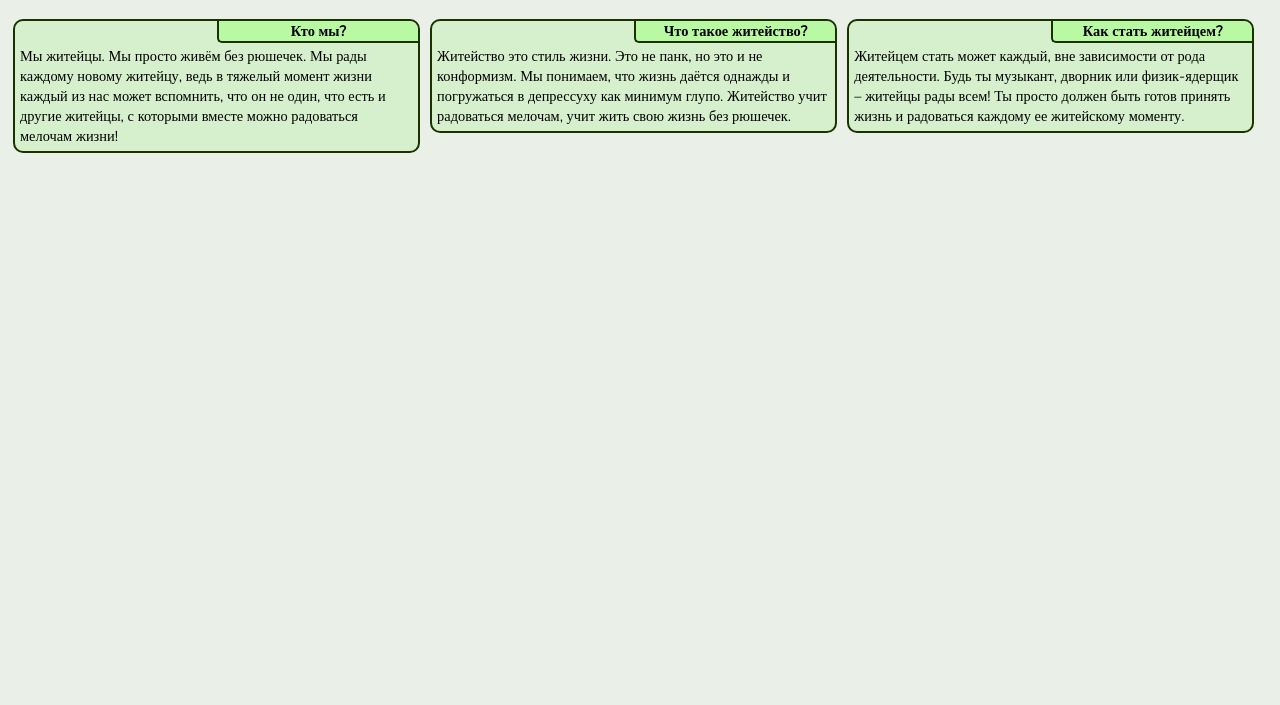
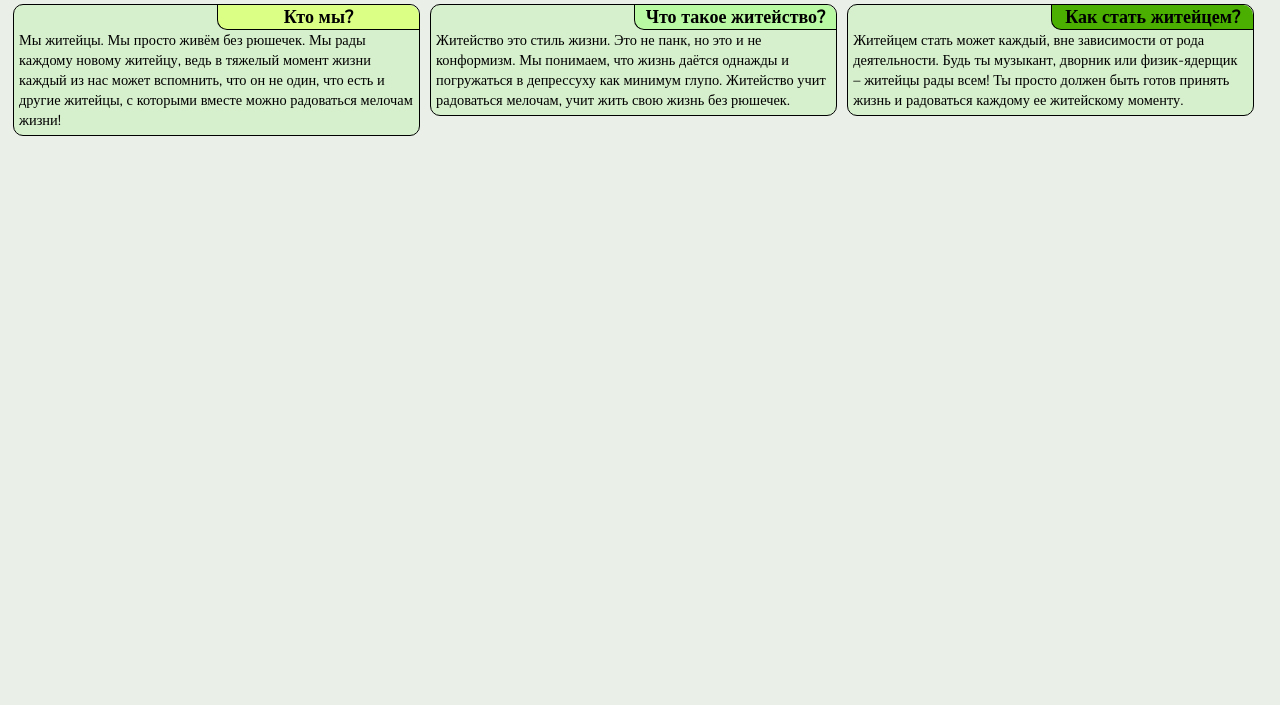
Before and after one commit to Vaclav-Kasimov/module2-solution, a plain HTML site: page index.html in a window 1280 px wide. Shown: the part 95-800 px from the top of the page. Drawn offline with nearby package versions, Linux system fonts and the light colour scheme.

Commit message:
Updated with the requirements for text size and colors

```diff
--- a/css/style.css
+++ b/css/style.css
@@ -9,7 +9,7 @@ body {
 }
 
 h1{
-	font-size: 250%;
+	font-size: 175%;
 	text-align: center;
 	margin-top: 30px;
 	margin-bottom: 30px;
@@ -56,27 +56,39 @@ h1{
 	background-color: #D6EFCC;
 	margin: 5px;
 	border: solid;
-	border-width: 2px;
+	border-width: 1px;
 	border-radius: 10px;
-	border-color: #193300;
+	border-color: black;
 }
 
 .box-header{
+	font-size: 125%;
 	float: right;
 	margin: 0;
 	border: solid;
 	border-radius: 0px;
-	border-bottom-left-radius: 5px;
+	border-bottom-left-radius: 10px;
 	border-top-right-radius: 10px;
-	border-bottom-width: 2px;
-	border-left-width: 2px;
+	border-bottom-width: 1px;
+	border-left-width: 1px;
 	border-top-width: 0px;
 	border-right-width: 0px;
-	border-color: #193300;
-	background-color: #BAF9A3;
+	border-color: black;
 	text-align: center;
 	font-weight: 900;
 	width: 50%;
+}
+
+.box-header-type1{
+	background-color: #BAF9A3;
+}
+
+.box-header-type2{
+	background-color: #4aaf00;
+}
+
+.box-header-type3{
+	background-color: #dbff85;
 }
 
 .text{
--- a/index.html
+++ b/index.html
@@ -16,7 +16,7 @@
 
 			<div class="col-lg-4 col-md-6 col-s-12 textfield">
 
-				<div class="box-header">Кто мы?</div>
+				<div class="box-header box-header-type3">Кто мы?</div>
 
 				<p class="text">
 					Мы житейцы. Мы просто живём без рюшечек. Мы рады каждому новому житейцу, ведь в тяжелый момент жизни каждый из нас может вспомнить, что он не один, что есть и другие житейцы, с которыми вместе можно радоваться мелочам жизни!
@@ -26,7 +26,7 @@
 
 			<div class="col-lg-4 col-md-6 col-s-12 textfield">
 
-				<div class="box-header">Что такое житейство?</div>
+				<div class="box-header box-header-type1">Что такое житейство?</div>
 
 				<p class="text">
 					Житейство это стиль жизни. Это не панк, но это и не конформизм. Мы понимаем, что жизнь даётся однажды и погружаться в депрессуху как минимум глупо. Житейство учит радоваться мелочам, учит жить свою жизнь без рюшечек.
@@ -36,7 +36,7 @@
 
 			<div class="col-lg-4 col-md-12 col-s-12 textfield">
 
-				<div class="box-header">Как стать житейцем?</div>
+				<div class="box-header box-header-type2">Как стать житейцем?</div>
 
 				<p class="text">
 					Житейцем стать может каждый, вне зависимости от рода деятельности. Будь ты музыкант, дворник или физик-ядерщик – житейцы рады всем! Ты просто должен быть готов принять жизнь и радоваться каждому ее житейскому моменту.
```
